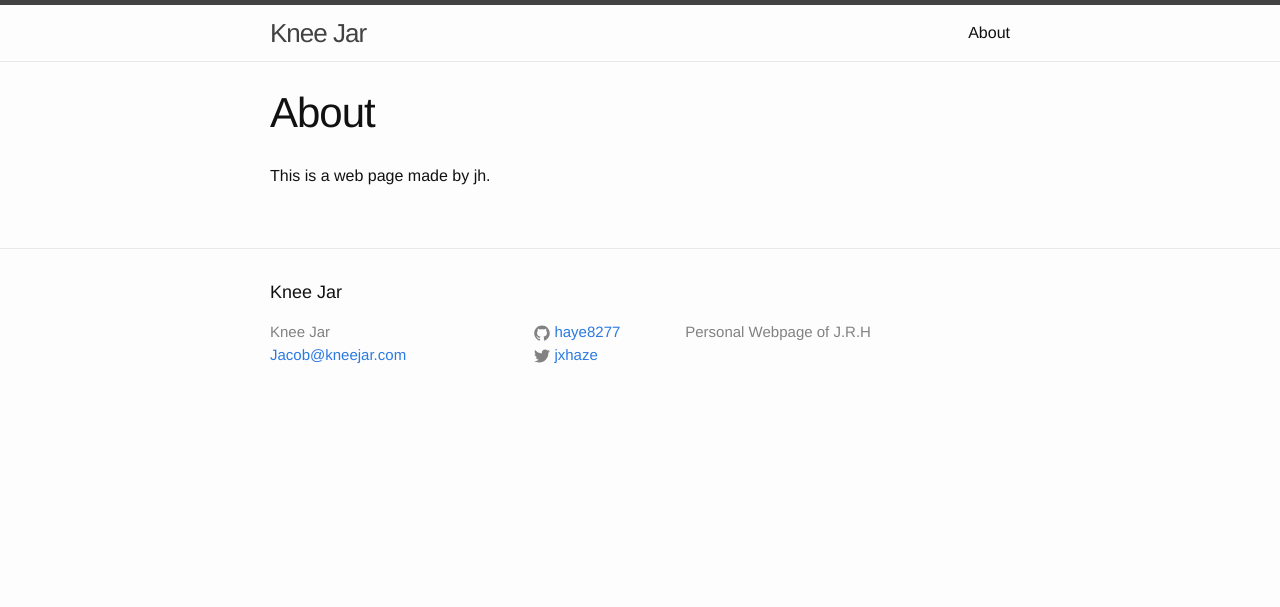
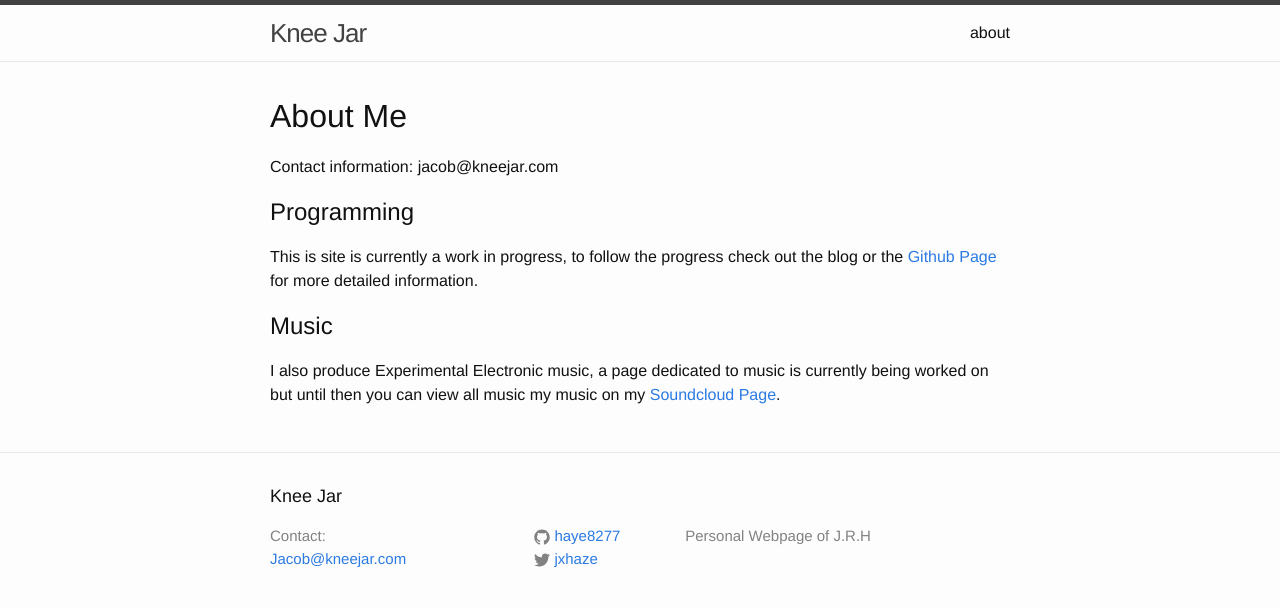
Before and after one commit to haye8277/haye8277.github.io, a Jekyll site: the page built from about.md, in a window 1280 px wide. Shown: the top 607 px of the page. Built offline with Jekyll 4.4.1, drawn with Linux system fonts in a browser that asks for light colours.

Commit message:
update aboutme page, add blog post.

```diff
--- a/_includes/footer.html
+++ b/_includes/footer.html
@@ -7,7 +7,7 @@
     <div class="footer-col-wrapper">
       <div class="footer-col footer-col-1">
         <ul class="contact-list">
-          <li>{{ site.title }}</li>
+          <li>Contact:</li>
           <li><a href="mailto:{{ site.email }}">{{ site.email }}</a></li>
         </ul>
       </div>
--- a/about.md
+++ b/about.md
@@ -1,7 +1,16 @@
 ---
-layout: page
-title: About
+layout: default
+title: about
 permalink: /about/
 ---
+# About Me
 
-This is a web page made by jh.
+Contact information: jacob@kneejar.com
+
+## Programming
+
+This is site is currently a work in progress, to follow the progress check out the blog or the <a href="https://github.com/haye8277/haye8277.github.io">Github Page</a> for more detailed information.
+
+## Music
+
+I also produce Experimental Electronic music, a page dedicated to music is currently being worked on but until then you can view all music my music on my <a href="http://www.soundcloud.com/knee-jar"> Soundcloud Page</a>.
```
